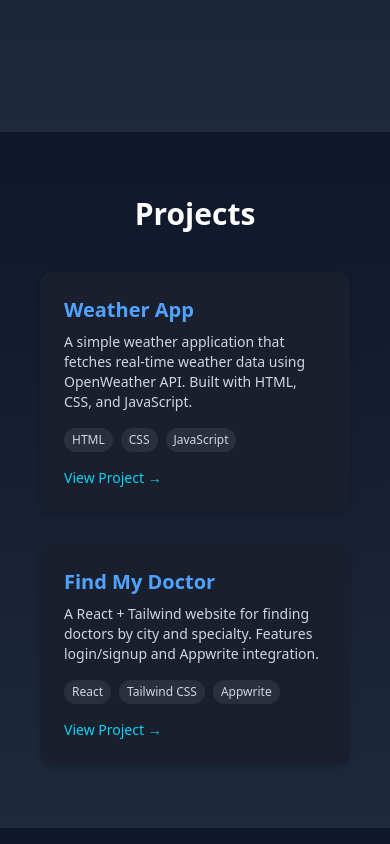
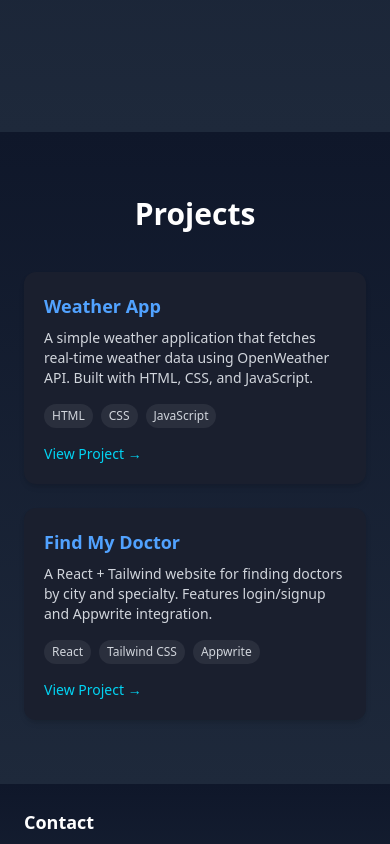
Before and after one commit to Jayminraval2908/My_Portfolio, a React (Vite) app: page / in a window 390 px wide. Shown: the part 2820-3664 px from the top of the page. Built offline with nearby package versions, Linux system fonts and the light colour scheme.

Commit message:
Update Projects.jsx

```diff
--- a/src/components/Projects.jsx
+++ b/src/components/Projects.jsx
@@ -8,7 +8,6 @@ const projects = [
     tech: ['HTML', 'CSS', 'JavaScript'],
     link: 'https://weather-o31nggr7o-jayminraval2908s-projects.vercel.app',
   },
-
   {
     title: 'Find My Doctor',
     description:
@@ -20,18 +19,25 @@ const projects = [
 
 function Projects() {
   return (
-    <section id="Projects" className="	bg-gradient-to-b from-[#0f172a] to-[#1e293b] text-white px-10 md:px-20 py-16">
+    <section
+      id="Projects"
+      className="bg-gradient-to-b from-[#0f172a] to-[#1e293b] text-white px-6 sm:px-10 md:px-20 py-16"
+    >
       <div className="max-w-5xl mx-auto">
-        <h2 className="text-3xl md:text-4xl font-bold mb-10 text-center">Projects</h2>
-        <div className="grid gap-8 md:grid-cols-2 lg:grid-cols-3">
+        <h2 className="text-3xl sm:text-4xl font-bold mb-10 text-center">Projects</h2>
+
+        <div className="grid grid-cols-1 sm:grid-cols-2 lg:grid-cols-3 gap-6 sm:gap-8">
           {projects.map((project, index) => (
             <div
               key={index}
-              className="bg-[#1a1f2e] rounded-xl p-6 shadow-md hover:shadow-xl transition-shadow duration-300 flex flex-col justify-between"
+              className="bg-[#1a1f2e] rounded-xl p-5 sm:p-6 shadow-md hover:shadow-xl transition-shadow duration-300 flex flex-col justify-between"
             >
               <div>
-                <h3 className="text-xl font-semibold text-blue-400 mb-2">{project.title}</h3>
-                <p className="text-gray-300 text-sm mb-4">{project.description}</p>
+                <h3 className="text-lg sm:text-xl font-semibold text-blue-400 mb-2">
+                  {project.title}
+                </h3>
+                <p className="text-gray-300 text-sm sm:text-base mb-4">{project.description}</p>
+
                 <div className="flex flex-wrap gap-2 mb-4">
                   {project.tech.map((tech, i) => (
                     <span
@@ -43,6 +49,7 @@ function Projects() {
                   ))}
                 </div>
               </div>
+
               <a
                 href={project.link}
                 target="_blank"
```
